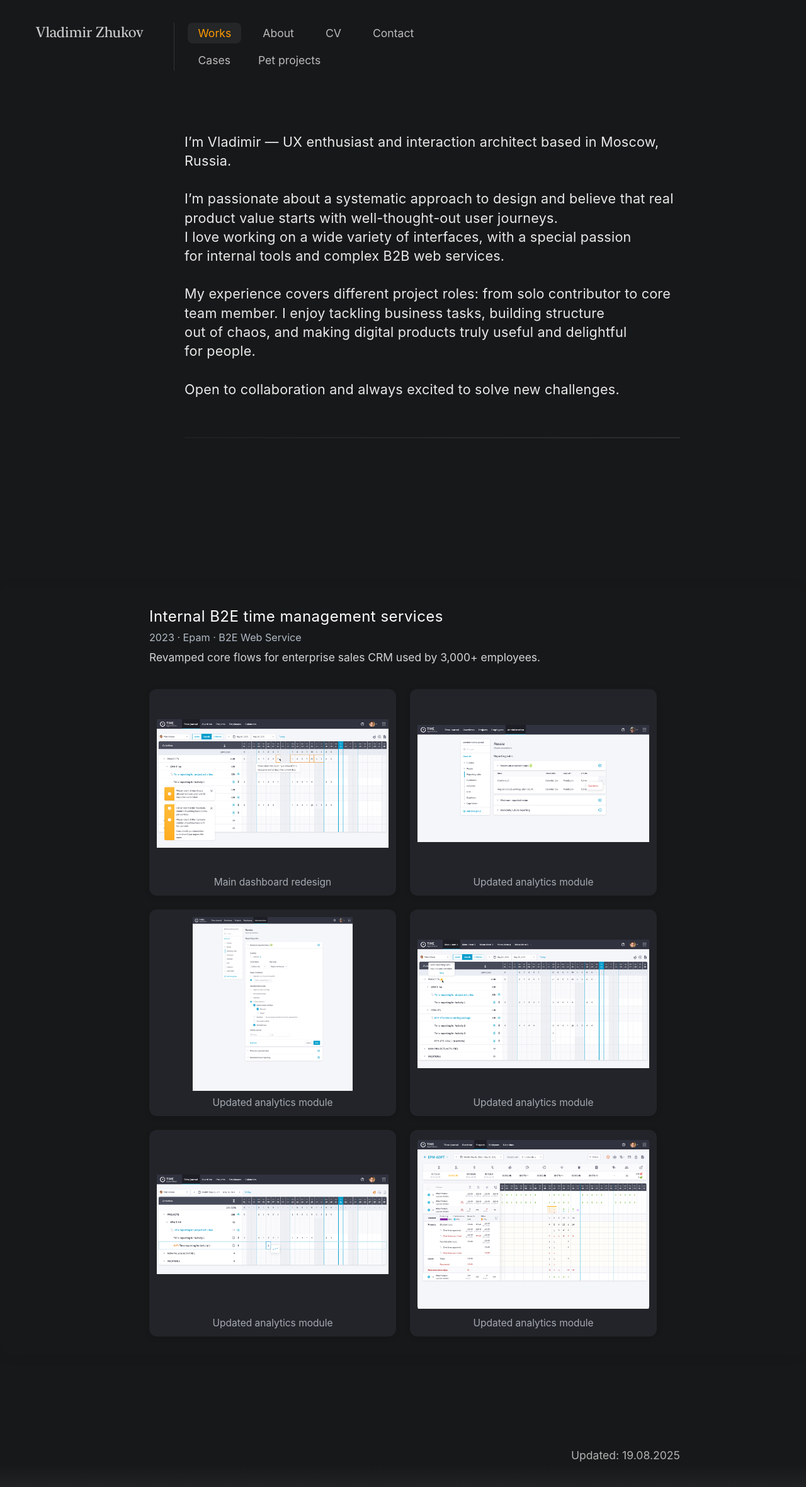
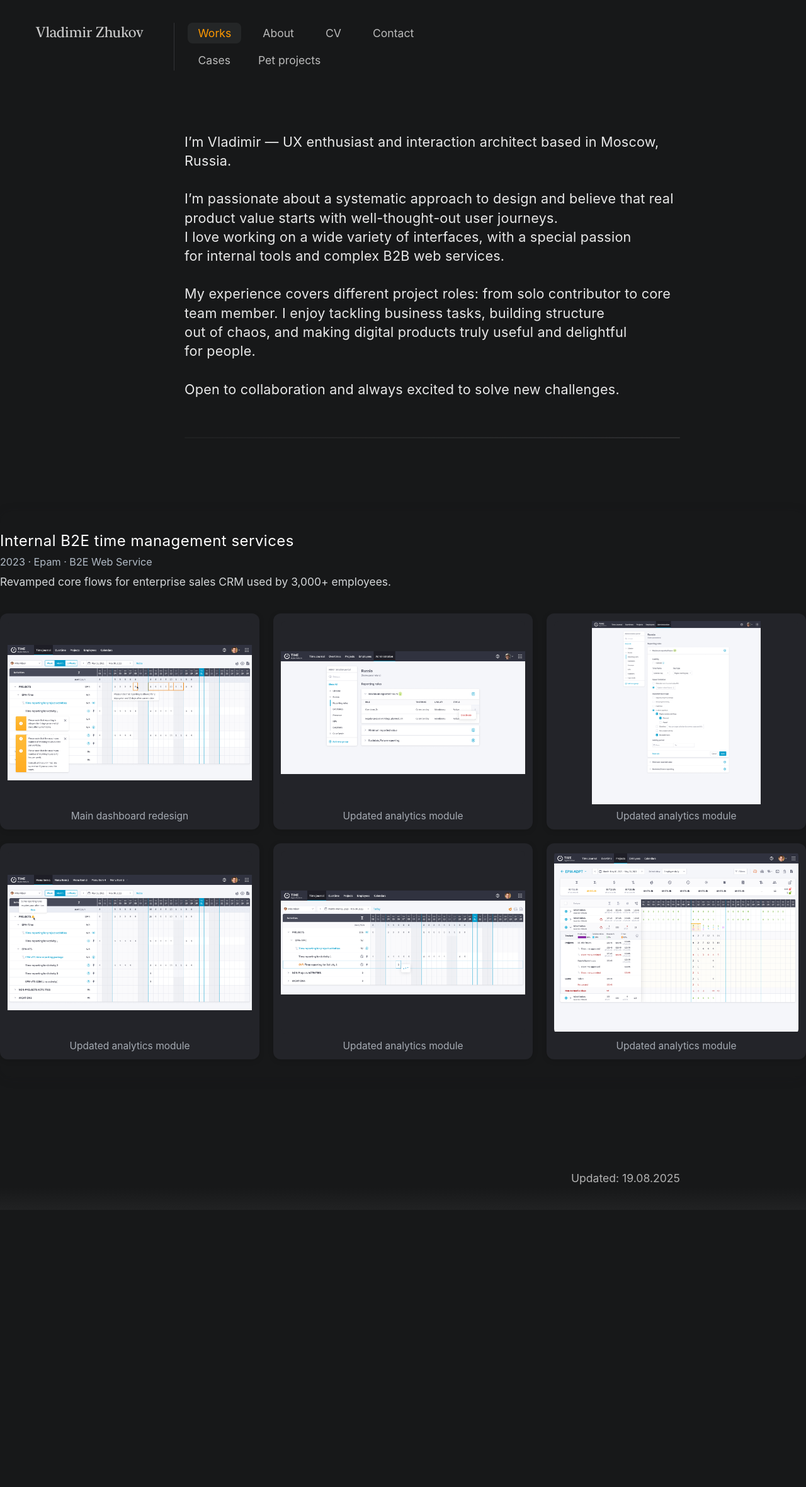
Before and after one commit to uxiscool/experience, a Jekyll site: the page built from index.md, in a window 1280 px wide. Shown: the whole page at 63% size. Built offline with Jekyll 4.4.1, drawn with Linux system fonts in a browser that asks for light colours; after the commit the page ends 1921 px from its top, so only the background shows below that.

Commit message:
Add files via upload

```diff
--- a/css/main.css
+++ b/css/main.css
@@ -279,16 +279,15 @@ section { padding-top: 2rem; }
   display: flex;
   flex-direction: column;
   gap: 60px;
-  margin: 160px 0 32px;
+  margin: 0px 0 32px;
 }
 .case-block {
   border-radius: 18px;
   box-shadow: 0 2px 18px #181a1c29;
-  padding: 32px 237px 28px;
+  padding: 32px 0px 28px;
   display: flex;
   flex-direction: column;
   gap: 24px;
-  /*margin: 0 32px;*/
 }
 .case-meta2 {
   display: flex;
```
